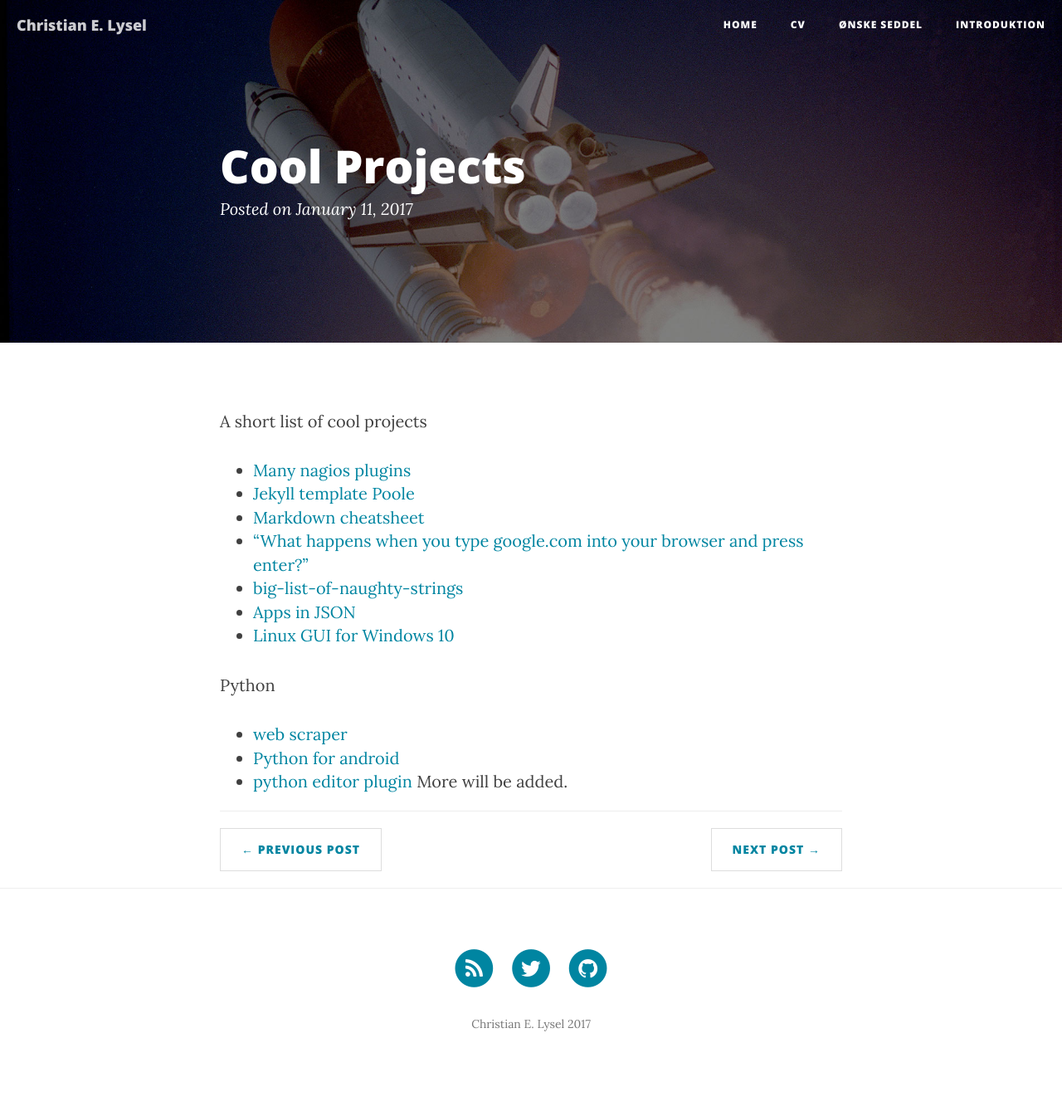
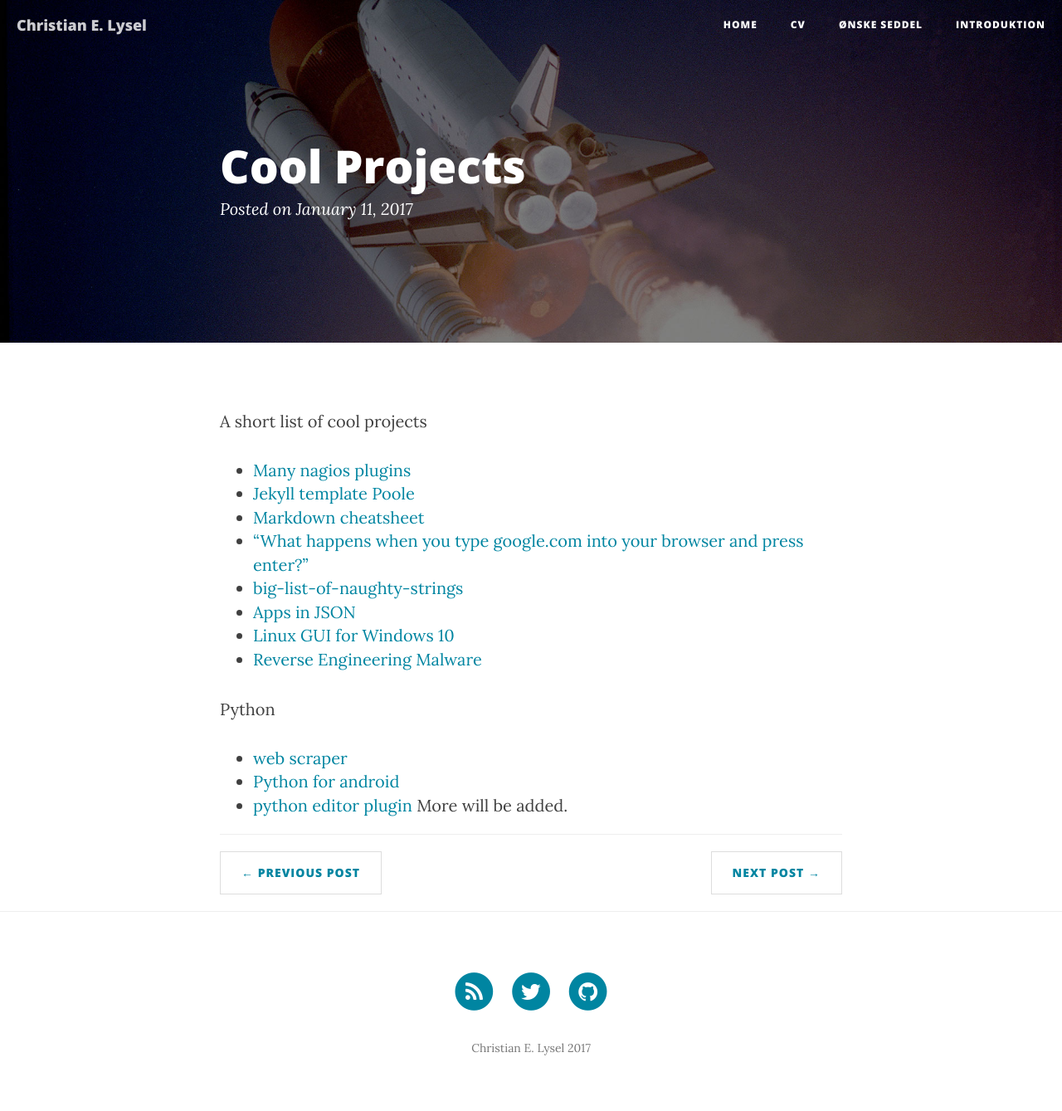
Before and after one commit to clysel/christian.lysel.net, a Jekyll site: the page built from _posts/2017-01-11-cool-projects.markdown, in a window 1280 px wide. Shown: the whole page at 83% size. Built offline with Jekyll 4.4.1, drawn with Linux system fonts in a browser that asks for light colours; nearby versions of some CDN libraries; before the commit the page ends 1310 px from its top, so only the background shows below that.

Commit message:
Update 2017-01-11-cool-projects.markdown

```diff
--- a/_posts/2017-01-11-cool-projects.markdown
+++ b/_posts/2017-01-11-cool-projects.markdown
@@ -13,6 +13,7 @@ A short list of cool projects
   * [big-list-of-naughty-strings](https://github.com/minimaxir/big-list-of-naughty-strings)
   * [Apps in JSON](https://jasonette.com/)
   * [Linux GUI for Windows 10](http://www.starlig.ht/about/)
+  * [Reverse Engineering Malware](https://securedorg.github.io/RE101/)
 
  Python
 
```
